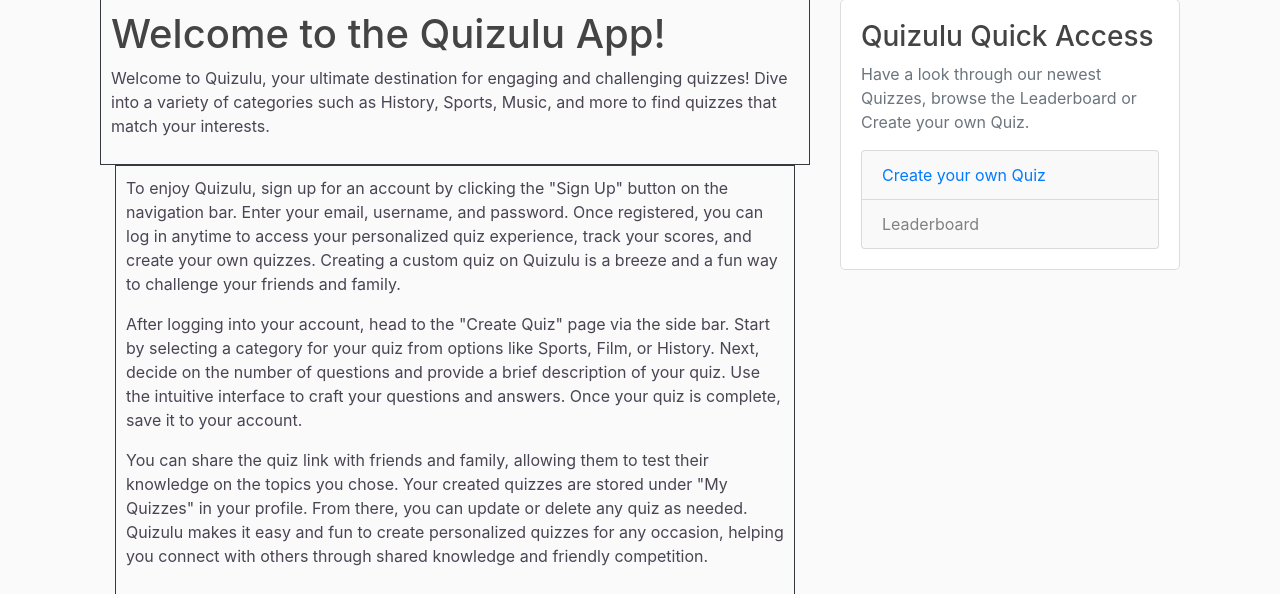
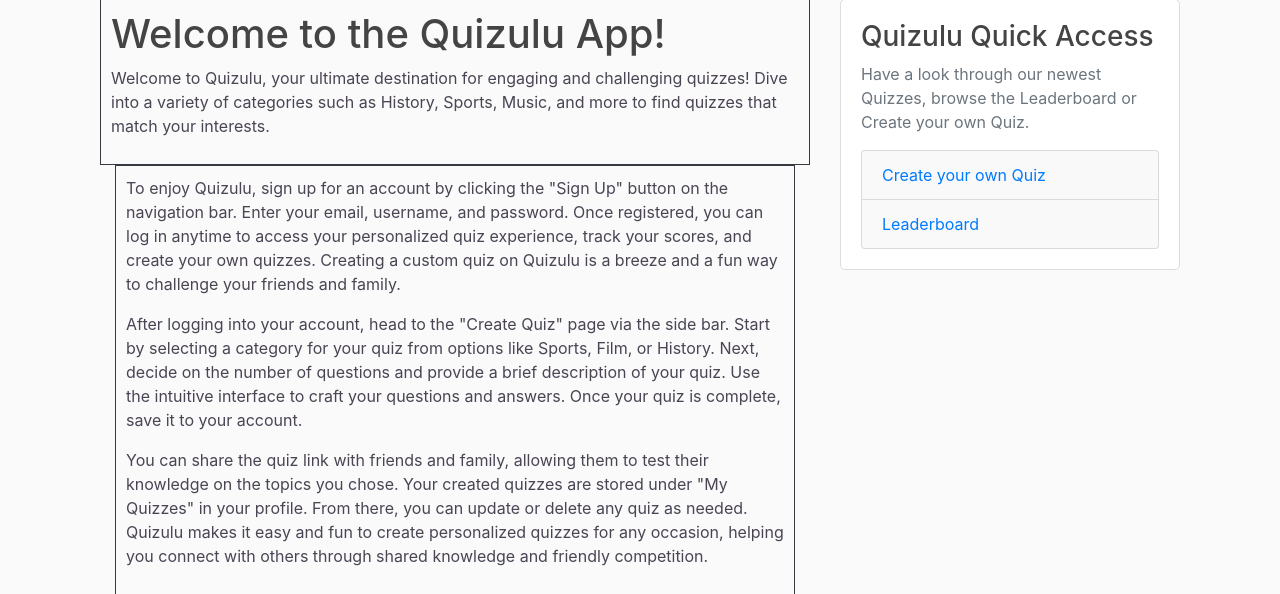
Before and after one commit to valejmdev/Quizulupp4, a Django app: page / in a window 1280 px wide. Shown: the part 96-690 px from the top of the page. Run offline with Django 5.2, Linux system fonts and the light colour scheme; some libraries are stand-ins or nearby versions.

Commit message:
add link to leaderboard to index.html

```diff
--- a/quizulu_django_project/quiz_app/templates/quiz_app/index.html
+++ b/quizulu_django_project/quiz_app/templates/quiz_app/index.html
@@ -33,7 +33,7 @@
             <p class='text-muted'>Have a look through our newest Quizzes, browse the Leaderboard or Create your own Quiz.</p>
             <ul class="list-group">
                 <li class="list-group-item list-group-item-light"><a href="{% url 'quiz-creator' %}">Create your own Quiz</a></li>
-                <li class="list-group-item list-group-item-light">Leaderboard</li>
+                <li class="list-group-item list-group-item-light"><a href="{% url 'leaderboard' %}">Leaderboard</a></li>
             </ul>
         </div>
     </div>
```
